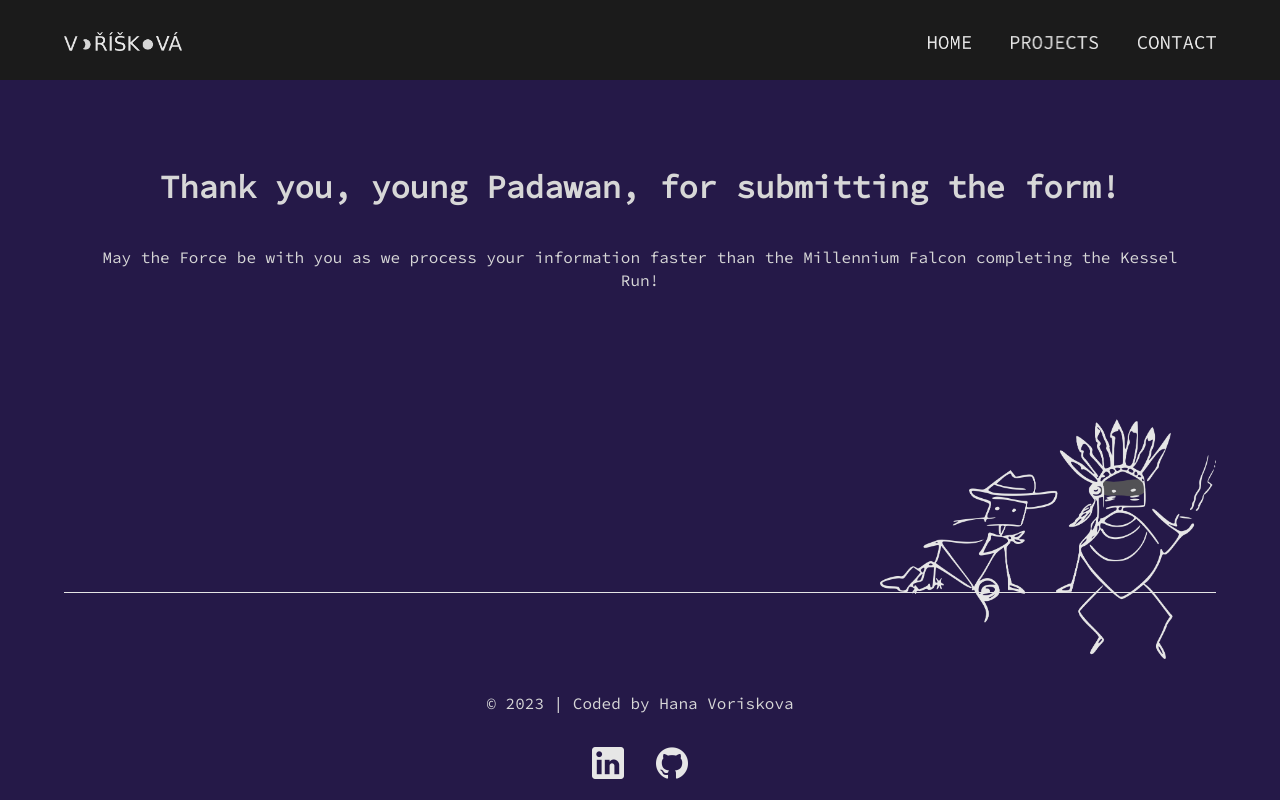
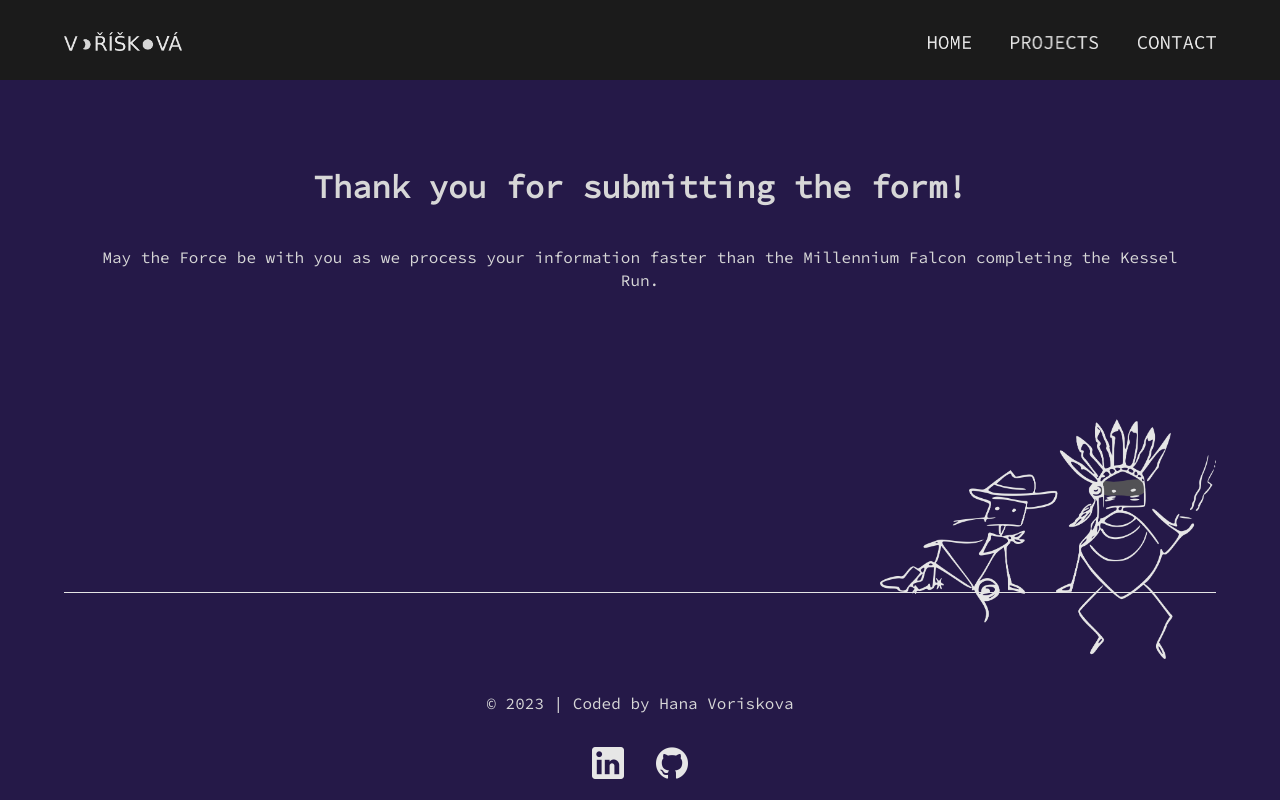
Before and after one commit to havoriskova/portfolio, a React (Create React App) app in the folder 01-portfolio/: page /thanks in a window 1280 px wide. Built offline with nearby package versions, Linux system fonts and the light colour scheme; the HTML template or start-up script is replaced by a standard one.

Commit message:
Update Thanks.js

```diff
--- a/01-portfolio/src/components/Thanks.js
+++ b/01-portfolio/src/components/Thanks.js
@@ -5,8 +5,8 @@ const Thanks = (props) => {
 
     return(
         <div className="Thanks container">
-            <h1>Thank you, young Padawan, for submitting the form!</h1>
-            <p>May the Force be with you as we process your information faster than the Millennium Falcon completing the Kessel Run!</p>
+            <h1>Thank you for submitting the form!</h1>
+            <p>May the Force be with you as we process your information faster than the Millennium Falcon completing the Kessel Run.</p>
         </div>
     )
 };
```
